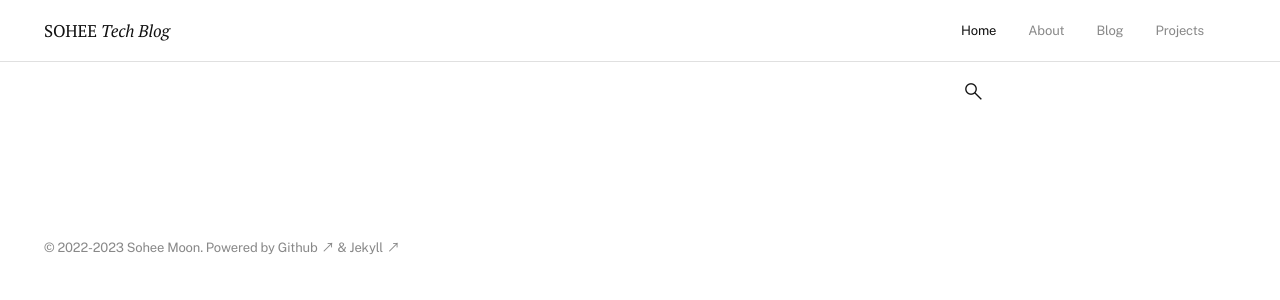
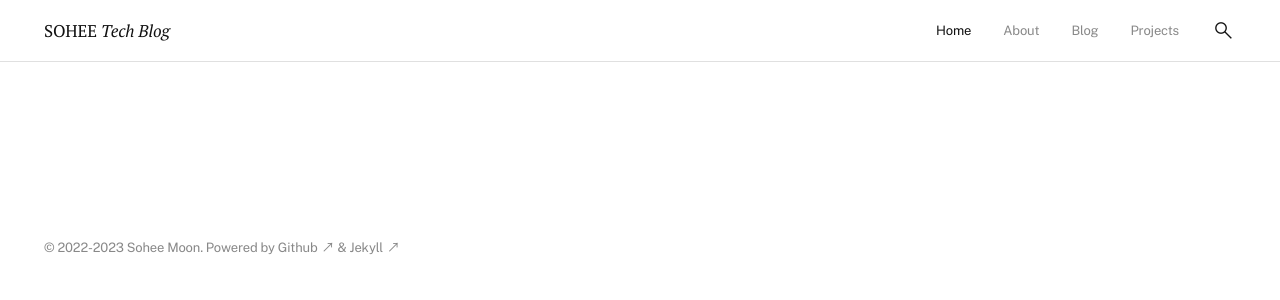
Before and after one commit to soheetech/soheetech.github.io, a Jekyll site: the page built from index.md, in a window 1280 px wide. Shown: the top 300 px of the page. Built offline with Jekyll 4.4.1, drawn with Linux system fonts in a browser that asks for light colours.

Commit message:
Update header.html

```diff
--- a/_includes/header.html
+++ b/_includes/header.html
@@ -1,7 +1,7 @@
 <header>
   <div class="container d-flex">
     <h1><a href="{{ "/" | relative_url }}">SOHEE <i>Tech Blog</i></a></h1>
-    <div class="w-nav">
+    <div class="w-nav d-flex">
       {%- include navigation.html -%}
       <a href="#" title="Search" alt="Search" class="btn-search in-search"><span class="material-symbols-outlined">search</span></a>
       <a href="#" title="Menu" alt="Menu" id="btn-menu" class="vh"><span class="bar"></span><span class="bar"></span><span class="bar"></span><span class="bar"></span></a>
```
